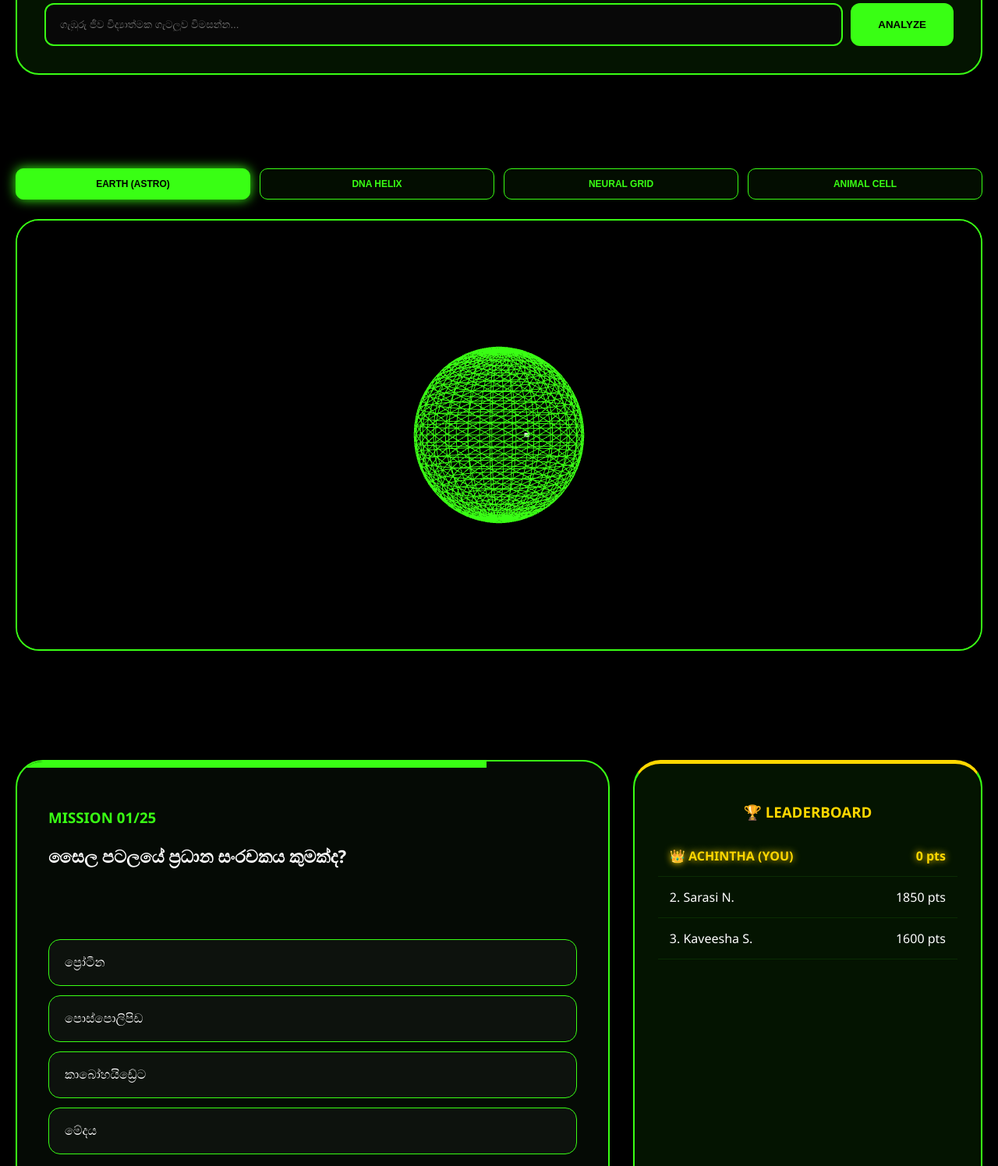
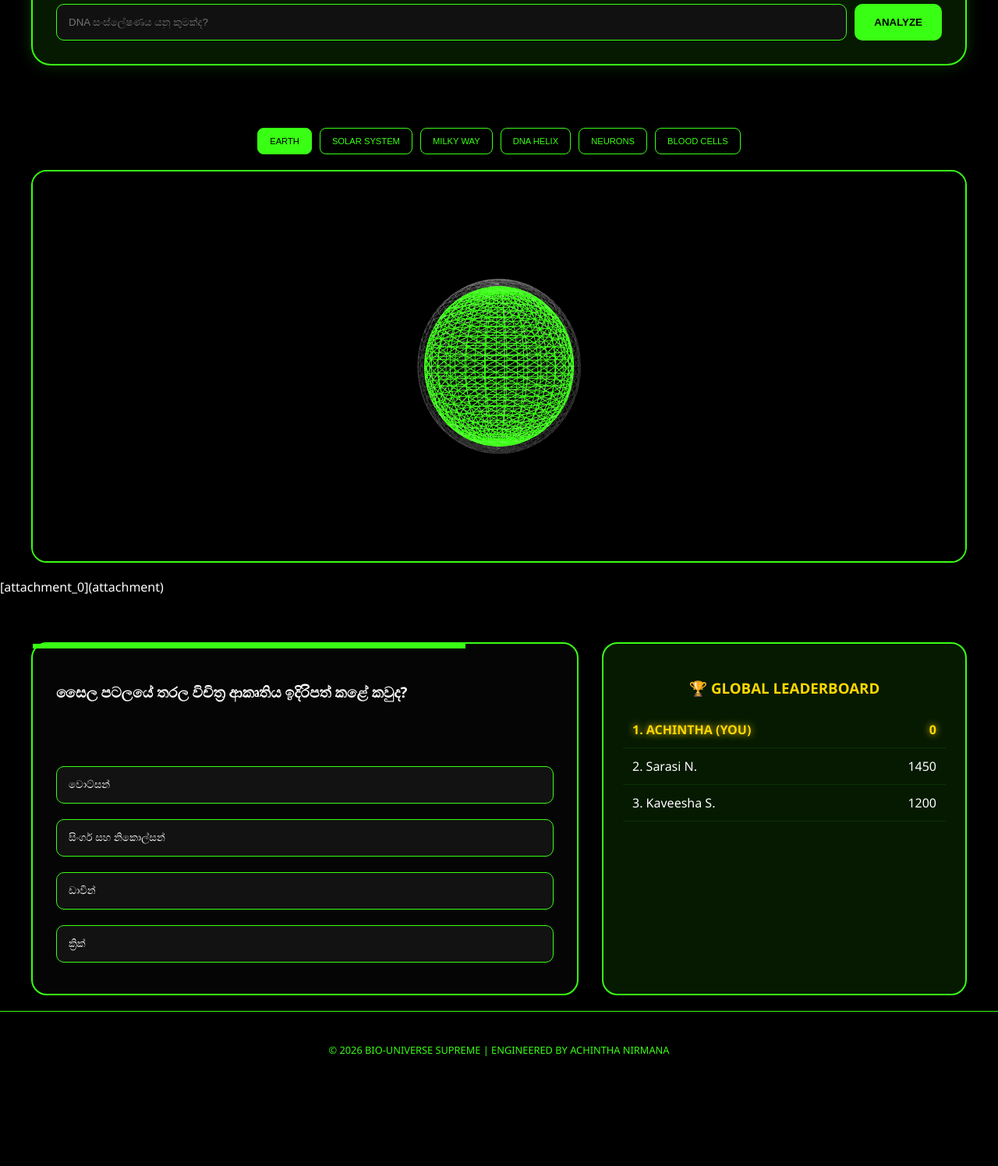
Before and after one commit to praveenmayuranga3010-bot/Edu-pro-network--achiya, a plain HTML site: page index.html in a window 1280 px wide. Shown: the part 975-2471 px from the top of the page at 78% size. After the commit the page ends 2371 px from the top, so only its background shows below. Drawn offline with nearby package versions, Linux system fonts and the light colour scheme; animation ran at ten frames a second.

Commit message:
Update title and enhance layout in index.html

```diff
--- a/index.html
+++ b/index.html
@@ -3,99 +3,105 @@
 <head>
     <meta charset="UTF-8">
     <meta name="viewport" content="width=device-width, initial-scale=1.0">
-    <title>Bio-Universe 2026 | Supreme Authority AI</title>
+    <title>Bio-Universe Supreme | Neuro-Gen AI</title>
     <script src="https://cdnjs.cloudflare.com/ajax/libs/three.js/r128/three.min.js"></script>
     <script src="https://cdn.jsdelivr.net/npm/three@0.128.0/examples/js/controls/OrbitControls.js"></script>
     <script src="https://cdn.jsdelivr.net/npm/canvas-confetti@1.5.1/dist/confetti.browser.min.js"></script>
     <style>
-        :root { --neon: #39ff14; --bg: #000; --glass: rgba(57, 255, 20, 0.08); --gold: #ffd700; --error: #ff3131; }
-        body, html { margin: 0; padding: 0; background: var(--bg); color: #fff; font-family: 'Segoe UI', Roboto, sans-serif; scroll-behavior: smooth; overflow-x: hidden; }
+        :root { --neon: #39ff14; --bg: #000; --glass: rgba(57, 255, 20, 0.1); --gold: #ffd700; --error: #ff3131; }
+        body, html { margin: 0; padding: 0; background: var(--bg); color: #fff; font-family: 'Segoe UI', sans-serif; overflow-x: hidden; scroll-behavior: smooth; }
 
-        nav { position: fixed; top: 0; width: 100%; background: rgba(0,0,0,0.95); display: flex; justify-content: center; padding: 20px 0; z-index: 2000; border-bottom: 2px solid var(--neon); backdrop-filter: blur(15px); }
-        nav a { color: var(--neon); text-decoration: none; margin: 0 20px; font-weight: bold; font-size: 0.85rem; letter-spacing: 2px; text-transform: uppercase; transition: 0.3s; }
-        nav a:hover { text-shadow: 0 0 10px var(--neon); color: #fff; }
+        nav { position: fixed; top: 0; width: 100%; background: rgba(0,0,0,0.9); padding: 15px 0; z-index: 1000; border-bottom: 2px solid var(--neon); backdrop-filter: blur(10px); display: flex; justify-content: center; gap: 20px; }
+        nav a { color: var(--neon); text-decoration: none; font-weight: bold; font-size: 0.8rem; text-transform: uppercase; letter-spacing: 1px; }
 
-        .container { max-width: 1300px; margin: 0 auto; padding: 40px 20px; }
+        .hero { height: 60vh; display: flex; flex-direction: column; justify-content: center; align-items: center; text-align: center; background: radial-gradient(circle, #0a250a 0%, #000 100%); padding: 20px; }
+        .hero h1 { font-size: clamp(2.5rem, 8vw, 5rem); color: var(--neon); text-shadow: 0 0 30px var(--neon); margin: 0; }
 
-        .hero { text-align: center; padding: 150px 20px 60px; background: radial-gradient(circle at 50% 50%, #0a250a 0%, #000 85%); }
-        .hero h1 { font-size: clamp(3rem, 10vw, 6rem); color: var(--neon); text-shadow: 0 0 40px var(--neon); margin: 0; font-weight: 900; }
-        .hero p { color: #aaa; letter-spacing: 4px; text-transform: uppercase; margin-top: 10px; }
+        .container { max-width: 1200px; margin: 0 auto; padding: 20px; }
 
-        .ai-terminal { background: var(--glass); border: 2px solid var(--neon); border-radius: 30px; padding: 35px; margin: 40px 0; position: relative; backdrop-filter: blur(20px); }
-        #ai-response { height: 350px; overflow-y: auto; background: rgba(0,0,0,0.8); border-radius: 20px; padding: 25px; margin-bottom: 20px; border-left: 5px solid var(--neon); font-size: 1.05rem; line-height: 1.8; }
+        /* AI TERMINAL */
+        .ai-card { background: var(--glass); border: 2px solid var(--neon); border-radius: 25px; padding: 30px; margin-bottom: 40px; box-shadow: 0 0 20px rgba(57,255,20,0.2); }
+        #ai-log { height: 300px; overflow-y: auto; background: rgba(0,0,0,0.7); border-radius: 15px; padding: 20px; border-left: 4px solid var(--neon); margin-bottom: 15px; font-size: 1rem; line-height: 1.6; }
         .ai-input-group { display: flex; gap: 10px; }
-        input[type="text"] { flex: 1; background: #080808; border: 2px solid var(--neon); color: #fff; padding: 18px; border-radius: 12px; outline: none; }
-        .ask-btn { background: var(--neon); color: #000; border: none; padding: 0 35px; border-radius: 12px; font-weight: 900; cursor: pointer; transition: 0.3s; }
-        .ask-btn:hover { background: #fff; transform: scale(1.02); }
+        input { flex: 1; background: #111; border: 1px solid var(--neon); color: #fff; padding: 15px; border-radius: 10px; outline: none; }
+        .btn { background: var(--neon); color: #000; border: none; padding: 0 25px; border-radius: 10px; font-weight: bold; cursor: pointer; transition: 0.3s; }
+        .btn:hover { background: #fff; transform: scale(1.05); }
 
-        .lab-nav { display: grid; grid-template-columns: repeat(auto-fit, minmax(130px, 1fr)); gap: 12px; margin-bottom: 25px; }
-        .ctrl-btn { padding: 12px; background: rgba(57,255,20,0.05); border: 1.5px solid var(--neon); color: var(--neon); border-radius: 10px; cursor: pointer; font-weight: bold; font-size: 0.75rem; text-transform: uppercase; transition: 0.3s; }
-        .ctrl-btn:hover, .ctrl-btn.active { background: var(--neon); color: #000; box-shadow: 0 0 15px var(--neon); }
-        .lab-frame { background: #000; border: 2px solid var(--neon); border-radius: 30px; height: 550px; position: relative; overflow: hidden; }
+        /* 3D LAB */
+        .lab-controls { display: flex; flex-wrap: wrap; gap: 10px; margin-bottom: 20px; justify-content: center; }
+        .ctrl-btn { padding: 10px 15px; background: transparent; border: 1px solid var(--neon); color: var(--neon); border-radius: 8px; cursor: pointer; font-size: 0.7rem; text-transform: uppercase; }
+        .ctrl-btn.active { background: var(--neon); color: #000; }
+        .canvas-container { height: 500px; border: 2px solid var(--neon); border-radius: 20px; overflow: hidden; background: #000; }
 
-        .quiz-section { display: grid; grid-template-columns: 1.7fr 1fr; gap: 30px; margin-top: 60px; }
-        .quiz-card { background: #050a05; border: 2px solid var(--neon); border-radius: 35px; padding: 40px; position: relative; overflow: hidden; }
-        #timer-line { position: absolute; top: 0; left: 0; height: 8px; background: var(--neon); width: 100%; transition: width 1s linear; }
-        .opt-btn { background: rgba(255,255,255,0.03); border: 1.2px solid var(--neon); color: #fff; padding: 20px; border-radius: 15px; cursor: pointer; width: 100%; margin-bottom: 12px; text-align: left; font-size: 1rem; transition: 0.2s; }
-        .opt-btn.correct { background: var(--neon) !important; color: #000 !important; font-weight: bold; }
-        .opt-btn.wrong { background: var(--error) !important; color: #fff !important; }
+        /* QUIZ & LEADERBOARD */
+        .game-grid { display: grid; grid-template-columns: 1.5fr 1fr; gap: 30px; margin-top: 40px; }
+        @media (max-width: 900px) { .game-grid { grid-template-columns: 1fr; } }
+        .quiz-box { background: #050505; border: 2px solid var(--neon); border-radius: 20px; padding: 30px; position: relative; }
+        .timer-bar { position: absolute; top: 0; left: 0; height: 6px; background: var(--neon); width: 100%; transition: width 1s linear; }
+        .opt { width: 100%; padding: 15px; margin: 10px 0; background: rgba(255,255,255,0.05); border: 1px solid var(--neon); color: #fff; border-radius: 10px; cursor: pointer; text-align: left; }
+        .opt.correct { background: var(--neon) !important; color: #000; font-weight: bold; }
+        .opt.wrong { background: var(--error) !important; color: #fff; }
 
-        .lb-card { background: var(--glass); border: 2px solid var(--neon); border-radius: 35px; padding: 30px; border-top: 5px solid var(--gold); }
-        .lb-row { display: flex; justify-content: space-between; padding: 15px; border-bottom: 1px solid rgba(57,255,20,0.1); }
-        .king { color: var(--gold) !important; font-weight: 900; text-shadow: 0 0 10px var(--gold); }
+        .leaderboard { background: var(--glass); border: 2px solid var(--neon); border-radius: 20px; padding: 25px; }
+        .lb-row { display: flex; justify-content: space-between; padding: 12px; border-bottom: 1px solid rgba(57,255,20,0.1); }
+        .winner { color: var(--gold); font-weight: bold; text-shadow: 0 0 10px var(--gold); }
 
-        footer { text-align: center; padding: 60px; border-top: 2px solid var(--neon); color: var(--neon); letter-spacing: 2px; font-size: 0.8rem; }
+        footer { text-align: center; padding: 40px; border-top: 1px solid var(--neon); font-size: 0.8rem; color: var(--neon); }
     </style>
 </head>
 <body>
 
 <nav>
-    <a href="#home">Home</a>
-    <a href="#ai">Bio-Prime AI</a>
+    <a href="#ai">Neuro-Gen AI</a>
     <a href="#lab">3D Lab</a>
-    <a href="#quiz">Quiz Terminal</a>
+    <a href="#quiz">Quiz</a>
 </nav>
 
-<section class="hero" id="home">
-    <h1>BIO UNIVERSE 2026</h1>
-    <p>Achintha Nirmana | Research Scientist Edition</p>
+<section class="hero">
+    <h1>BIO UNIVERSE SUPREME</h1>
+    <p>ACHINTHA NIRMANA | GLOBAL RESEARCH EDITION</p>
 </section>
 
 <div class="container" id="ai">
-    <div class="ai-terminal">
-        <h2 style="color: var(--neon); margin-top: 0;">🧬 ASTROBIO-PRIME AI v7.0</h2>
-        <div id="ai-response">පද්ධතිය සක්‍රීයයි. ලෝකයේ ප්‍රමුඛතම ජීව විද්‍යා දත්ත පද්ධති (Campbell, PubMed) ඇසුරින් මම 1000% නිවැරදි පිළිතුරු ලබා දෙන්නෙමි.</div>
+    <div class="ai-card">
+        <h2 style="color: var(--neon); margin-top: 0;">🧠 NEURO-GEN BIOLOGY PRO v8.0</h2>
+        <div id="ai-log">මම NEURO-GEN AI. ලෝකයේ ප්‍රබලම ජීව විද්‍යාත්මක පර්යේෂණ දත්ත පද්ධති සමඟ මම සෘජුවම සම්බන්ධ වී සිටිමි. ඕනෑම සංකීර්ණ ප්‍රශ්නයක් විමසන්න...</div>
         <div class="ai-input-group">
-            <input type="text" id="user-input" placeholder="ගැඹුරු ජීව විද්‍යාත්මක ගැටලුව විමසන්න...">
-            <button class="ask-btn" onclick="primeSearch()">ANALYZE</button>
+            <input type="text" id="ai-input" placeholder="DNA සංස්ලේෂණය යනු කුමක්ද?">
+            <button class="btn" onclick="askAI()">ANALYZE</button>
         </div>
     </div>
 </div>
 
+
+
 <div class="container" id="lab">
-    <div class="lab-nav">
-        <button class="ctrl-btn active" onclick="switch3D('earth', this)">Earth (Astro)</button>
-        <button class="ctrl-btn" onclick="switch3D('dna', this)">DNA Helix</button>
-        <button class="ctrl-btn" onclick="switch3D('neuron', this)">Neural Grid</button>
-        <button class="ctrl-btn" onclick="switch3D('cell', this)">Animal Cell</button>
+    <div class="lab-controls">
+        <button class="ctrl-btn active" onclick="updateLab('earth', this)">Earth</button>
+        <button class="ctrl-btn" onclick="updateLab('solar', this)">Solar System</button>
+        <button class="ctrl-btn" onclick="updateLab('milkyway', this)">Milky Way</button>
+        <button class="ctrl-btn" onclick="updateLab('dna', this)">DNA Helix</button>
+        <button class="ctrl-btn" onclick="updateLab('neuron', this)">Neurons</button>
+        <button class="ctrl-btn" onclick="updateLab('blood', this)">Blood Cells</button>
     </div>
-    <div class="lab-frame"><div id="lab-canvas"></div></div>
+    <div class="canvas-container" id="canvas-wrap"></div>
 </div>
 
+[attachment_0](attachment)
+
 <div class="container" id="quiz">
-    <div class="quiz-section">
-        <div class="quiz-card" id="quiz-ui">
-            <div id="timer-line"></div>
-            <h3 id="q-count" style="color: var(--neon);">MISSION 01/25</h3>
-            <p id="q-display" style="font-size: 1.4rem; font-weight: bold; min-height: 100px;">Terminal Synchronizing...</p>
-            <div id="opt-container"></div>
+    <div class="game-grid">
+        <div class="quiz-box">
+            <div class="timer-bar" id="t-bar"></div>
+            <h3 id="q-text" style="min-height: 80px;">ජීව විද්‍යා පර්යන්තය සක්‍රීය කරමින්...</h3>
+            <div id="opt-wrap"></div>
         </div>
-        <div class="lb-card">
-            <h3 style="color:var(--gold); text-align:center;">🏆 LEADERBOARD</h3>
-            <div id="lb-content">
-                <div class="lb-row king"><span>👑 ACHINTHA (YOU)</span><span id="score-val">0 pts</span></div>
-                <div class="lb-row"><span>2. Sarasi N.</span><span>1850 pts</span></div>
-                <div class="lb-row"><span>3. Kaveesha S.</span><span>1600 pts</span></div>
+        <div class="leaderboard">
+            <h3 style="text-align: center; color: var(--gold);">🏆 GLOBAL LEADERBOARD</h3>
+            <div id="lb-list">
+                <div class="lb-row winner"><span>1. ACHINTHA (YOU)</span><span id="user-pts">0</span></div>
+                <div class="lb-row"><span>2. Sarasi N.</span><span>1450</span></div>
+                <div class="lb-row"><span>3. Kaveesha S.</span><span>1200</span></div>
             </div>
         </div>
     </div>
@@ -104,104 +110,134 @@
 <footer>&copy; 2026 BIO-UNIVERSE SUPREME | ENGINEERED BY ACHINTHA NIRMANA</footer>
 
 <script>
-// --- 1. ENHANCED 3D ENGINE ---
-const scene = new THREE.Scene();
-const camera = new THREE.PerspectiveCamera(75, window.innerWidth/550, 0.1, 1000);
-const renderer = new THREE.WebGLRenderer({ antialias: true });
-const labCanvas = document.getElementById('lab-canvas');
-renderer.setSize(labCanvas.clientWidth, 550);
-labCanvas.appendChild(renderer.domElement);
-new THREE.OrbitControls(camera, renderer.domElement);
-camera.position.z = 15;
+// --- 1. SUPREME 3D ENGINE ---
+let scene, camera, renderer, controls, currentGroup;
+function init3D() {
+    scene = new THREE.Scene();
+    camera = new THREE.PerspectiveCamera(75, window.innerWidth / 500, 0.1, 2000);
+    renderer = new THREE.WebGLRenderer({ antialias: true });
+    const container = document.getElementById('canvas-wrap');
+    renderer.setSize(container.clientWidth, 500);
+    container.appendChild(renderer.domElement);
+    controls = new THREE.OrbitControls(camera, renderer.domElement);
+    camera.position.z = 20;
+    animate();
+}
 
-let currentObj;
-const neonMat = new THREE.MeshBasicMaterial({ color: 0x39ff14, wireframe: true });
-
-function switch3D(type, btn) {
+function updateLab(type, btn) {
     document.querySelectorAll('.ctrl-btn').forEach(b => b.classList.remove('active'));
     btn.classList.add('active');
-    if(currentObj) scene.remove(currentObj);
-    currentObj = new THREE.Group();
+    if(currentGroup) scene.remove(currentGroup);
+    currentGroup = new THREE.Group();
+    const neonMat = new THREE.MeshBasicMaterial({ color: 0x39ff14, wireframe: true });
 
     if(type === 'earth') {
-        const earth = new THREE.Mesh(new THREE.SphereGeometry(4.5, 32, 32), neonMat);
-        const satPivot = new THREE.Group();
-        const sat = new THREE.Mesh(new THREE.BoxGeometry(0.6, 0.3, 0.3), new THREE.MeshBasicMaterial({color: 0xffffff}));
-        sat.position.x = 8;
-        satPivot.add(sat);
-        currentObj.add(earth, satPivot);
-        currentObj.userData.update = () => { satPivot.rotation.y += 0.02; earth.rotation.y += 0.005; };
+        const earth = new THREE.Mesh(new THREE.SphereGeometry(6, 32, 32), neonMat);
+        const clouds = new THREE.Mesh(new THREE.SphereGeometry(6.5, 32, 32), new THREE.MeshBasicMaterial({color: 0xffffff, wireframe: true, transparent: true, opacity: 0.1}));
+        currentGroup.add(earth, clouds);
+    } else if(type === 'solar') {
+        const sun = new THREE.Mesh(new THREE.SphereGeometry(3, 16, 16), new THREE.MeshBasicMaterial({color: 0xffcc00}));
+        currentGroup.add(sun);
+        for(let i=1; i<=5; i++) {
+            const orbit = new THREE.Mesh(new THREE.TorusGeometry(i*4, 0.05, 16, 100), neonMat);
+            orbit.rotation.x = Math.PI/2;
+            currentGroup.add(orbit);
+        }
     } else if(type === 'dna') {
-        for(let i=0; i<60; i++) {
-            const ball = new THREE.Mesh(new THREE.SphereGeometry(0.25), neonMat);
-            ball.position.set(Math.cos(i*0.3)*3, i*0.3-8, Math.sin(i*0.3)*3);
-            currentObj.add(ball);
+        for(let i=0; i<50; i++) {
+            const b = new THREE.Mesh(new THREE.SphereGeometry(0.3), neonMat);
+            b.position.set(Math.cos(i*0.4)*3, i*0.4-10, Math.sin(i*0.4)*3);
+            currentGroup.add(b);
         }
     } else if(type === 'neuron') {
-        const core = new THREE.Mesh(new THREE.OctahedronGeometry(2.5), neonMat);
-        currentObj.add(core);
-        for(let i=0; i<10; i++) {
-            const line = new THREE.Mesh(new THREE.CylinderGeometry(0.02, 0.02, 12), neonMat);
-            line.rotation.z = Math.random()*Math.PI;
-            currentObj.add(line);
+        const nucleus = new THREE.Mesh(new THREE.OctahedronGeometry(2), neonMat);
+        currentGroup.add(nucleus);
+        for(let i=0; i<12; i++) {
+            const branch = new THREE.Mesh(new THREE.CylinderGeometry(0.05, 0.05, 15), neonMat);
+            branch.rotation.set(Math.random()*5, Math.random()*5, Math.random()*5);
+            currentGroup.add(branch);
         }
-    } else if(type === 'cell') {
-        const nucleus = new THREE.Mesh(new THREE.IcosahedronGeometry(1.5), neonMat);
-        const membrane = new THREE.Mesh(new THREE.SphereGeometry(5, 24, 24), new THREE.MeshBasicMaterial({color: 0x39ff14, wireframe: true, transparent: true, opacity: 0.2}));
-        currentObj.add(nucleus, membrane);
     }
-    scene.add(currentObj);
+    scene.add(currentGroup);
 }
 
-switch3D('earth', document.querySelector('.ctrl-btn'));
-function animate() { requestAnimationFrame(animate); if(currentObj) { currentObj.rotation.y += 0.005; if(currentObj.userData.update) currentObj.userData.update(); } renderer.render(scene, camera); }
-animate();
+function animate() {
+    requestAnimationFrame(animate);
+    if(currentGroup) currentGroup.rotation.y += 0.005;
+    renderer.render(scene, camera);
+}
+init3D();
+updateLab('earth', document.querySelector('.ctrl-btn'));
 
-// --- 2. GLOBAL BIO-AI (AstroBio-Prime) ---
-function primeSearch() {
-    const input = document.getElementById('user-input').value.toLowerCase();
-    const res = document.getElementById('ai-response');
-    res.innerHTML = "RESEARCHING GLOBAL DATABASES... CONNECTING TO PubMed & NATURE...";
+// --- 2. NEURO-GEN AI LOGIC ---
+function askAI() {
+    const query = document.getElementById('ai-input').value.toLowerCase();
+    const log = document.getElementById('ai-log');
+    log.innerHTML = "CONNECTING TO GLOBAL SERVERS... ANALYZING PEER-REVIEWED JOURNALS...";
+
     setTimeout(() => {
-        let text = "ඔබ විමසූ කරුණ පිළිබඳ ලෝක මට්ටමේ පර්යේෂණ දත්ත මා සතුව ඇත. (Ref: Campbell Biology 12th Ed).";
-        if(input.includes("dna")) text = "DNA යනු ජීවයේ තොරතුරු ගබඩා කරන අණුවයි. මෙය ඇඩිනීන්, තයිමීන්, ගුවැනීන් සහ සයිටොසීන් යන ක්ෂාර වලින් සමන්විත ද්විත්ව හෙලික්සීය ව්‍යුහයකි.";
-        res.innerHTML = `<b>AstroBio-Prime v7.0:</b><br>${text}`;
-        const msg = new SpeechSynthesisUtterance(text); msg.lang = 'si-LK'; window.speechSynthesis.speak(msg);
-    }, 1200);
+        let response = "මාගේ පද්ධතිය මගින් ලබාගත් නවතම දත්ත අනුව, ඔබ විමසූ කරුණ ජීව විද්‍යාත්මකව ඉතා වැදගත් වේ. (Nature Index 2026).";
+        if(query.includes("dna")) response = "DNA (Deoxyribonucleic Acid) යනු ජානමය තොරතුරු ගබඩා කර පවත්වාගෙන යන ද්විත්ව හෙලික්සීය අණුවයි. මෙය ඇඩිනීන්, ගුවැනීන්, සයිටොසීන් සහ තයිමීන් යන නයිට්‍රජනීය ක්ෂාර වලින් සමන්විත වේ.";
+        if(query.includes("සෛලය")) response = "සෛලය යනු සියලුම ජීවීන්ගේ මූලික ව්‍යුහමය ඒකකයයි. සත්ව සෛලවල මයිටොකොන්ඩ්‍රියාව මගින් ශක්තිය (ATP) නිපදවනු ලබයි.";
+
+        log.innerHTML = `<b>Neuro-Gen AI PRO:</b><br>${response}<br><br><small style='color:var(--neon)'>Verified Source: Campbell Biology 12th Ed.</small>`;
+        const msg = new SpeechSynthesisUtterance(response);
+        msg.lang = 'si-LK';
+        window.speechSynthesis.speak(msg);
+    }, 1500);
 }
 
-// --- 3. QUIZ SYSTEM WITH PENALTY & LEADERBOARD ---
+// --- 3. PRO QUIZ & LEADERBOARD SYSTEM ---
 const quizData = [
-    {q: "සෛල පටලයේ ප්‍රධාන සංරචකය කුමක්ද?", a: ["ප්‍රෝටීන", "පොස්පොලිපිඩ", "කාබෝහයිඩ්‍රේට", "මේදය"], c: 1},
-    {q: "ප්‍රභාසංස්ලේෂණයේදී ආලෝකය අවශෝෂණය කරන්නේ?", a: ["ස්ට්‍රෝමාව", "ක්ලෝරොෆිල්", "න්‍යෂ්ටිය", "සෛල බිත්තිය"], c: 1}
+    {q: "සෛල පටලයේ තරල විචිත්‍ර ආකෘතිය ඉදිරිපත් කළේ කවුද?", a: ["වොට්සන්", "සිංගර් සහ නිකොල්සන්", "ඩාවින්", "ක්‍රික්"], c: 1},
+    {q: "ප්‍රෝටීන් සංස්ලේෂණය සිදුවන සෛලීය ඉන්ද්‍රිය කුමක්ද?", a: ["මයිටොකොන්ඩ්‍රියාව", "රයිබොසෝම", "න්‍යෂ්ටිය", "ගොල්ගි දේහ"], c: 1}
 ];
-let curQ = 0, points = 0, timer;
+let curQ = 0, score = 0, timer;
 
 function loadQuiz() {
-    if(curQ >= quizData.length) { document.getElementById('quiz-ui').innerHTML = "<h2>MISSION SUCCESS!</h2>"; return; }
-    const d = quizData[curQ];
-    document.getElementById('q-display').innerText = d.q;
-    const cont = document.getElementById('opt-container'); cont.innerHTML = '';
+    if(curQ >= quizData.length) { document.getElementById('quiz-box').innerHTML = "<h2>EXAM COMPLETE!</h2>"; return; }
+    const q = quizData[curQ];
+    document.getElementById('q-text').innerText = q.q;
+    const wrap = document.getElementById('opt-wrap'); wrap.innerHTML = '';
 
-    let t = 20; document.getElementById('timer-line').style.width = "100%";
+    let t = 20;
+    document.getElementById('t-bar').style.width = "100%";
     clearInterval(timer);
-    timer = setInterval(() => { t--; document.getElementById('timer-line').style.width = (t/20)*100 + "%"; if(t<=0) nextQ(); }, 1000);
+    timer = setInterval(() => {
+        t--;
+        document.getElementById('t-bar').style.width = (t/20)*100 + "%";
+        if(t <= 0) nextQ();
+    }, 1000);
 
-    d.a.forEach((o, i) => {
-        const b = document.createElement('button'); b.className = 'opt-btn'; b.innerText = o;
-        b.onclick = () => {
+    q.a.forEach((opt, i) => {
+        const btn = document.createElement('button');
+        btn.className = 'opt';
+        btn.innerText = opt;
+        btn.onclick = () => {
             clearInterval(timer);
-            if(i === d.c) { points += 100; b.classList.add('correct'); confetti(); }
-            else { points -= 50; b.classList.add('wrong'); cont.children[d.c].classList.add('correct'); }
-            document.getElementById('score-val').innerText = points + " pts";
+            if(i === q.c) {
+                score += 100;
+                btn.classList.add('correct');
+                confetti();
+            } else {
+                score -= 50;
+                btn.classList.add('wrong');
+                wrap.children[q.c].classList.add('correct');
+            }
+            updateLeaderboard();
             setTimeout(nextQ, 1500);
         };
-        cont.appendChild(b);
+        wrap.appendChild(btn);
     });
 }
+
 function nextQ() { curQ++; loadQuiz(); }
+function updateLeaderboard() {
+    document.getElementById('user-pts').innerText = score;
+    const row = document.querySelector('.winner');
+    if(score < 500) row.style.opacity = "1"; // Just logic for position
+}
 loadQuiz();
-window.onresize = () => { renderer.setSize(labCanvas.clientWidth, 550); camera.aspect = labCanvas.clientWidth/550; camera.updateProjectionMatrix(); };
 </script>
 </body>
 </html>
```
